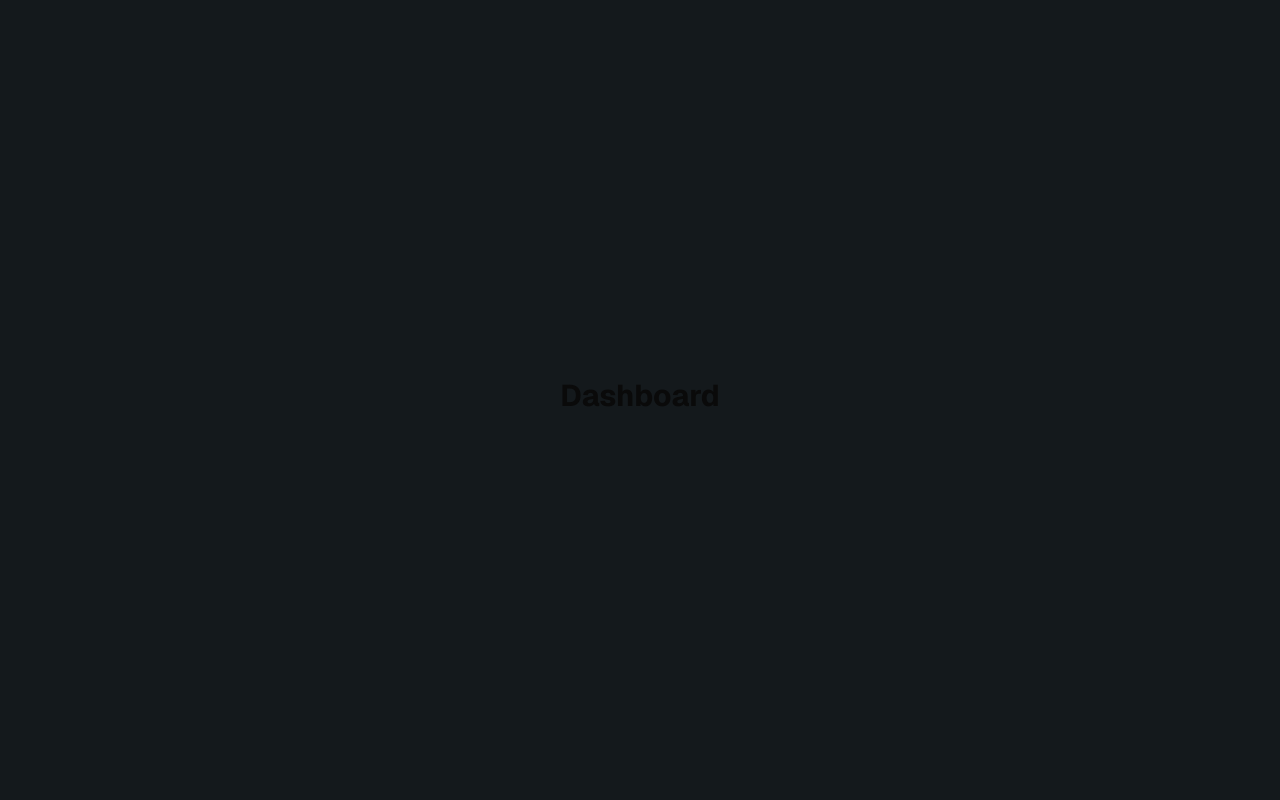
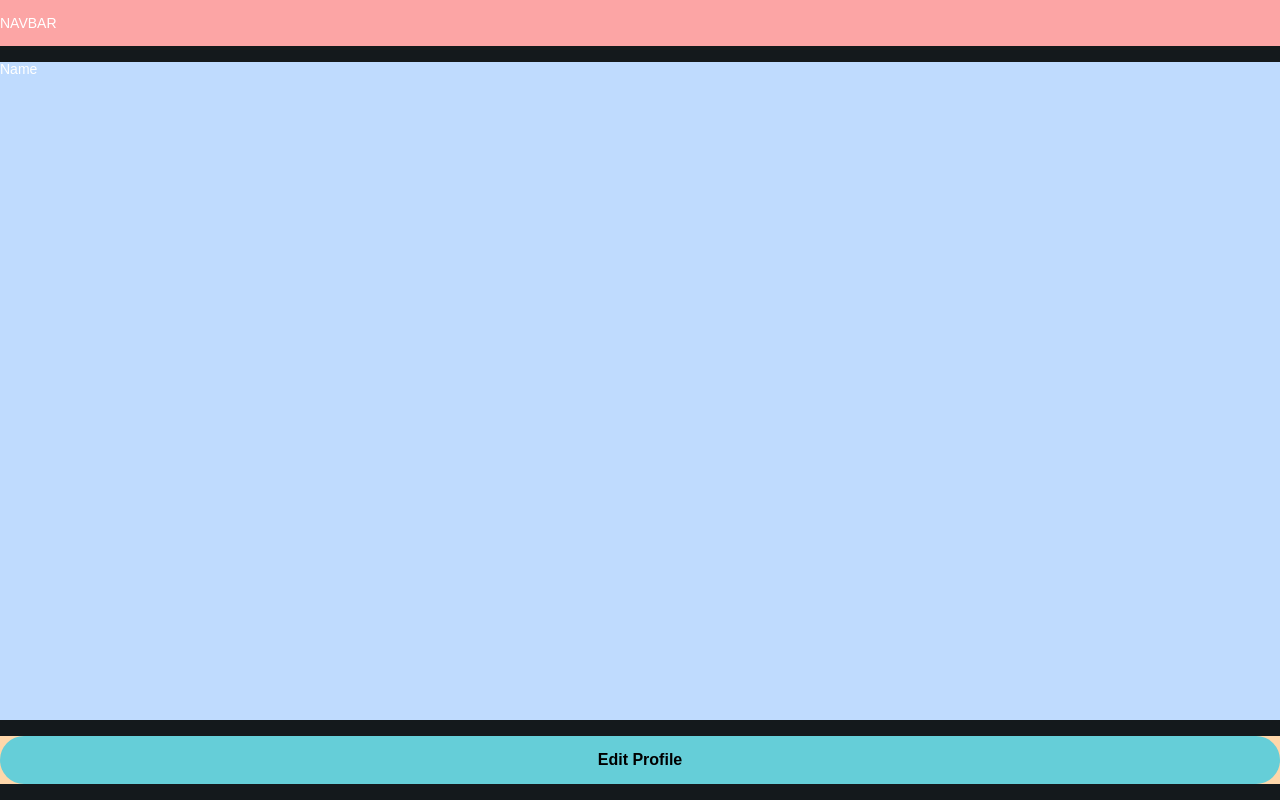
Before and after one commit to kahete-admin/kahete-web-nextjs, a Next.js app: page /dashboard in a window 1280 px wide. Built offline with nearby package versions, Linux system fonts and the light colour scheme.

Commit message:
feat: added form container

```diff
--- a/src/app/dashboard/Dashboard.tsx
+++ b/src/app/dashboard/Dashboard.tsx
@@ -1,12 +1,173 @@
+import FormContainer from '@/components/containers/FormContainer';
+import { Button } from '@/components/ui/button';
+import { Label } from '@/components/ui/label';
 import React from 'react';
 
 const Dashboard = () => {
     return (
-        <div className="grid grid-rows-[20px_1fr_20px] items-center justify-items-center min-h-screen p-8 pb-20 gap-16 sm:p-20 font-[family-name:var(--font-geist-sans)]">
-            <main className="flex flex-col gap-8 row-start-2 items-center sm:items-start">
-                <h1 className="text-3xl font-bold">Dashboard</h1>
-            </main>
-        </div>
+        <FormContainer
+            navbar={
+                <div className="flex mx-auto flex-col gap-4 py-4">
+                    <div className="grid grid-cols-4 items-center gap-4">
+                        <Label className='text-white'>
+                            NAVBAR
+                        </Label>
+                    </div>
+                </div>
+            }
+            container={
+                <div className="">
+                    <div className="grid grid-cols-4 items-center gap-4">
+                        <Label className='text-white'>
+                            Name
+                        </Label>
+                    </div>
+                    {/* <div className="grid grid-cols-4 items-center gap-4">
+                        <Label className='text-white'>
+                            Username
+                        </Label>
+                    </div>
+                    <div className="grid grid-cols-4 items-center gap-4">
+                        <Label className='text-white'>
+                            Name
+                        </Label>
+                    </div>
+                    <div className="grid grid-cols-4 items-center gap-4">
+                        <Label className='text-white'>
+                            Username
+                        </Label>
+                    </div>
+                    <div className="grid grid-cols-4 items-center gap-4">
+                        <Label className='text-white'>
+                            Name
+                        </Label>
+                    </div>
+                    <div className="grid grid-cols-4 items-center gap-4">
+                        <Label className='text-white'>
+                            Username
+                        </Label>
+                    </div>
+                    <div className="grid grid-cols-4 items-center gap-4">
+                        <Label className='text-white'>
+                            Name
+                        </Label>
+                    </div>
+                    <div className="grid grid-cols-4 items-center gap-4">
+                        <Label className='text-white'>
+                            Username
+                        </Label>
+                    </div>
+                    <div className="grid grid-cols-4 items-center gap-4">
+                        <Label className='text-white'>
+                            Name
+                        </Label>
+                    </div>
+                    <div className="grid grid-cols-4 items-center gap-4">
+                        <Label className='text-white'>
+                            Username
+                        </Label>
+                    </div>
+                    <div className="grid grid-cols-4 items-center gap-4">
+                        <Label className='text-white'>
+                            Name
+                        </Label>
+                    </div>
+                    <div className="grid grid-cols-4 items-center gap-4">
+                        <Label className='text-white'>
+                            Username
+                        </Label>
+                    </div>
+                    <div className="grid grid-cols-4 items-center gap-4">
+                        <Label className='text-white'>
+                            Name
+                        </Label>
+                    </div>
+                    <div className="grid grid-cols-4 items-center gap-4">
+                        <Label className='text-white'>
+                            Username
+                        </Label>
+                    </div>
+                    <div className="grid grid-cols-4 items-center gap-4">
+                        <Label className='text-white'>
+                            Name
+                        </Label>
+                    </div>
+                    <div className="grid grid-cols-4 items-center gap-4">
+                        <Label className='text-white'>
+                            Name
+                        </Label>
+                    </div>
+                    <div className="grid grid-cols-4 items-center gap-4">
+                        <Label className='text-white'>
+                            Username
+                        </Label>
+                    </div>
+                    <div className="grid grid-cols-4 items-center gap-4">
+                        <Label className='text-white'>
+                            Name
+                        </Label>
+                    </div>
+                    <div className="grid grid-cols-4 items-center gap-4">
+                        <Label className='text-white'>
+                            Username
+                        </Label>
+                    </div>
+                    <div className="grid grid-cols-4 items-center gap-4">
+                        <Label className='text-white'>
+                            Name
+                        </Label>
+                    </div>
+                    <div className="grid grid-cols-4 items-center gap-4">
+                        <Label className='text-white'>
+                            Username
+                        </Label>
+                    </div>
+                    <div className="grid grid-cols-4 items-center gap-4">
+                        <Label className='text-white'>
+                            Name
+                        </Label>
+                    </div>
+                    <div className="grid grid-cols-4 items-center gap-4">
+                        <Label className='text-white'>
+                            Username
+                        </Label>
+                    </div>
+                    <div className="grid grid-cols-4 items-center gap-4">
+                        <Label className='text-white'>
+                            Name
+                        </Label>
+                    </div>
+                    <div className="grid grid-cols-4 items-center gap-4">
+                        <Label className='text-white'>
+                            Username
+                        </Label>
+                    </div>
+                    <div className="grid grid-cols-4 items-center gap-4">
+                        <Label className='text-white'>
+                            Name
+                        </Label>
+                    </div>
+                    <div className="grid grid-cols-4 items-center gap-4">
+                        <Label className='text-white'>
+                            Username
+                        </Label>
+                    </div>
+                    <div className="grid grid-cols-4 items-center gap-4">
+                        <Label className='text-white'>
+                            Name
+                        </Label>
+                    </div>
+                    <div className="grid grid-cols-4 items-center gap-4">
+                        <Label className='text-white'>
+                            Username
+                        </Label>
+                    </div> */}
+                </div>
+            }
+            button={<Button size='full'>Edit Profile</Button>}
+
+
+        />
     );
 }
 
--- /dev/null
+++ b/src/components/containers/FormContainer.tsx
@@ -0,0 +1,25 @@
+import React, { ReactNode } from 'react';
+
+export interface FormContainerProps {
+    navbar?: ReactNode;
+    container?: ReactNode;
+    button?: ReactNode;
+}
+// TODO: Add responsiveness condition
+const FormContainer = ({ navbar, container, button }: FormContainerProps) => {
+    return (
+        <div className='mx-auto flex flex-col gap-4 pb-4 min-h-screen'>
+        <div className='bg-red-300'>
+            {navbar}
+        </div>
+        <div className='flex flex-col gap-8 bg-blue-200 flex-grow overflow-auto'>
+            {container}
+        </div>
+        <div className='flex justify-end bg-orange-200 mt-auto'>
+            {button}
+        </div>
+    </div>
+    );
+}
+
+export default FormContainer;
```
